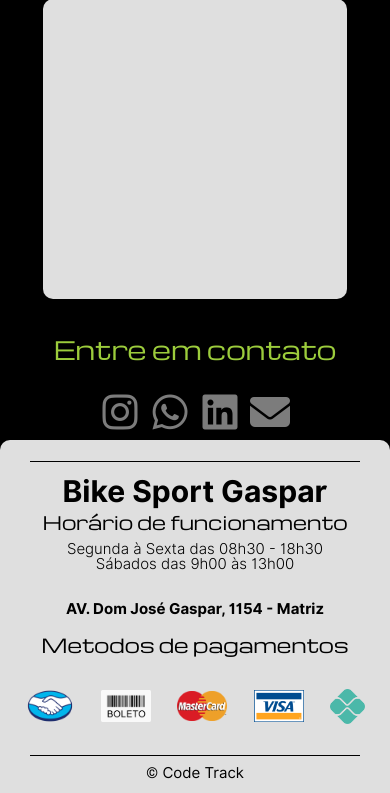
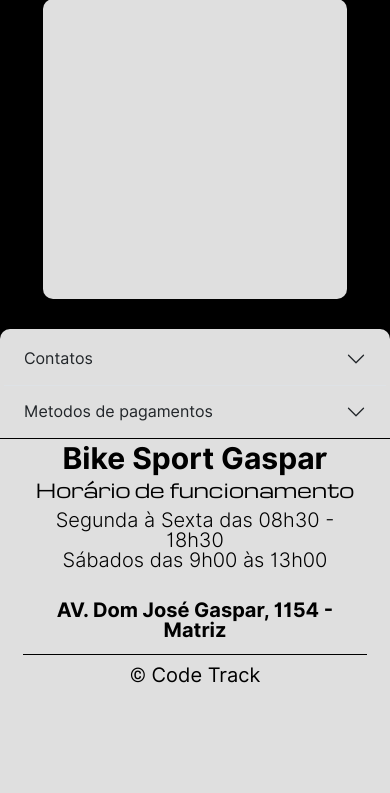
Before and after one commit to MarcusVBMoreira/Bike-Sports-Gaspar, a PHP site: page /bike-sports-gaspar/ in a window 390 px wide. Shown: the part 962-1755 px from the top of the page. After the commit the page ends 1645 px from the top, so only its background shows below. Run offline with PHP 8.4, Linux system fonts and the light colour scheme; data that the repository does not hold is empty.

Commit message:
footer-responsivo

```diff
--- /dev/null
+++ b/app/assets/components/footer-responsivo.php
@@ -0,0 +1,90 @@
+<!DOCTYPE html>
+<html lang="pt-br">
+    <head>
+        <meta charset="UTF-8">
+        <meta name="viewport" content="width=device-width, initial-scale=1.0">
+        <link rel="stylesheet" href="assets/css/components/footer-responsivo.css">
+    </head>
+    <body>
+        <footer class="footer-resp">
+            <div class="accordion accordion-flush" id="accordionFlushExample">
+                <div class="accordion-item">
+                  <h2 class="accordion-header">
+                    <button class="accordion-button collapsed" type="button" data-bs-toggle="collapse" data-bs-target="#flush-collapseOne" aria-expanded="false" aria-controls="flush-collapseOne">
+                        Contatos
+                    </button>
+                  </h2>
+                  <div id="flush-collapseOne" class="accordion-collapse collapse" data-bs-parent="#accordionFlushExample">
+                    <div class="accordion-body">
+                        <div class="container-contact">
+                            <div class="contacts">
+                                <a target="_blank" href="">
+                                    <div class="icon-contact">
+                                        <i class="fa-brands fa-instagram"></i>
+                                    </div>
+                                </a>
+                                <a target="_blank" href="">
+                                    <div class="icon-contact">
+                                        <i class="fa-brands fa-whatsapp"></i>
+                                    </div>
+                                </a>
+                                <a target="_blank" href="">
+                                    <div class="icon-contact">
+                                        <i class="fa-brands fa-linkedin"></i>
+                                    </div>
+                                </a>
+                                <a target="_blank" href="">
+                                    <div class="icon-contact">
+                                        <i class="fa-solid fa-envelope"></i>
+                                    </div>
+                                </a>
+                            </div>
+                        </div>
+                    </div>
+                  </div>
+                </div>
+                <div class="accordion-item">
+                  <h2 class="accordion-header">
+                    <button class="accordion-button collapsed" type="button" data-bs-toggle="collapse" data-bs-target="#flush-collapseTwo" aria-expanded="false" aria-controls="flush-collapseTwo">
+                        Metodos de pagamentos
+                    </button>
+                  </h2>
+                  <div id="flush-collapseTwo" class="accordion-collapse collapse" data-bs-parent="#accordionFlushExample">
+                    <div class="accordion-body">
+                        <div class="container-pag">
+                            <div class="item-pag">
+                                <img src="assets/img/logo-mercado-pago-icone-1024.png" alt="">
+                            </div>
+                            <div class="item-pag">
+                                <img src="assets/img/boleto-logo.png" alt="">
+                            </div>
+                            <div class="item-pag">
+                                <img src="assets/img/mastercard-icon-2048x1225-3kb6axel.png" alt="">
+                            </div>
+                            <div class="item-pag">
+                                <img src="assets/img/Old_Visa_Logo.svg.png" alt="">
+                            </div>
+                            <div class="item-pag-pix">
+                                <img src="assets/img/99538099-3b7a5d00-298b-11eb-9f4f-c3d0cd4a5280.png" alt="">
+                        </div>
+                    </div>
+                    </div>
+                  </div>
+                </div>
+            </div>
+            </div>
+            <div class="line-2"></div>
+            <h1 class="bold">Bike Sport Gaspar</h1>
+            <div class="footer_infos">
+                <div class="horarios">
+                    <h2>Horário de funcionamento</h2>
+                    <p class="light">Segunda à Sexta das 08h30 - 18h30</p>
+                    <p class="light">Sábados das 9h00 às 13h00</p>
+                    <p class="bold">AV. Dom José Gaspar, 1154 - Matriz</p>
+                </div>
+            </div>
+            <div class="line"></div>
+            <p class="copy">&copy; Code Track</p>
+        </footer>
+    </body>
+</html>
--- a/app/assets/components/footer.php
+++ b/app/assets/components/footer.php
@@ -6,7 +6,7 @@
         <link rel="stylesheet" href="assets/css/components/footer.css">
     </head>
     <body>
-        <footer>
+        <footer class="footer">
             <div class="line"></div>
             <h1 class="bold">Bike Sport Gaspar</h1>
             <div class="footer_infos">
--- a/app/assets/components/redes-sociais.php
+++ /dev/null
@@ -1,35 +0,0 @@
-<!DOCTYPE html>
-<html lang="pt-br">
-    <head>
-        <link rel="stylesheet" href="assets/css/components/redes-socias.css">
-    </head>
-    <body>
-        <section id="contato">
-            <h1>Entre em contato</h1>
-            <div class="container-contact">
-                <div class="contacts">
-                    <a target="_blank" href="">
-                        <div class="icon-contact">
-                            <i class="fa-brands fa-instagram"></i>
-                        </div>
-                    </a>
-                    <a target="_blank" href="">
-                        <div class="icon-contact">
-                            <i class="fa-brands fa-whatsapp"></i>
-                        </div>
-                    </a>
-                    <a target="_blank" href="">
-                        <div class="icon-contact">
-                            <i class="fa-brands fa-linkedin"></i>
-                        </div>
-                    </a>
-                    <a target="_blank" href="">
-                        <div class="icon-contact">
-                            <i class="fa-solid fa-envelope"></i>
-                        </div>
-                    </a>
-                </div>
-            </div>
-        </section>
-    </body>
-</html>
--- a/app/assets/css/components/btn-whats.css
+++ b/app/assets/css/components/btn-whats.css
@@ -13,6 +13,7 @@
 
 .pop-up{
     position: fixed;
+    z-index: 999;
     bottom: 1%;
     right: 1%;
     width: 60px;
--- a/app/assets/css/components/card-produto.css
+++ b/app/assets/css/components/card-produto.css
@@ -19,7 +19,7 @@
     background-color: var(--Branco-Cor);
     margin-bottom: 2%;
     padding: 2%;
-    border-radius: 5px;
+    border-radius: 15px;
 }
 .img_produto{
     width: 100%;
--- /dev/null
+++ b/app/assets/css/components/footer-responsivo.css
@@ -0,0 +1,97 @@
+:root{
+    --Preto-Cor: #000;
+    --Branco-Cor: #FFF;
+    --Cinza-Cor: #969696;
+    --CinzaClaro-Cor: #DFDFDF;
+    --Verde-Cor: #9CCC3C;
+    --Amarelo-Cor: #F2EA01;
+    --Vermelho-Cor: #E72526;
+    --Azul-Cor: #00C1EC;
+    --Laranja-Cor: #F24701;
+}
+
+.footer-resp{
+    display: none;
+}
+
+@media screen and (max-width: 800px){
+    .footer-resp{
+        display: flex;
+        z-index: 0;
+    }
+
+    .accordion{
+        width: 100%;
+        margin: 0;
+    }
+
+    .accordion-item{
+        background-color: var(--CinzaClaro-Cor);
+    }
+    .accordion-header{
+        background-color: var(--CinzaClaro-Cor);
+    }
+    .accordion-button{
+        background-color: var(--CinzaClaro-Cor);
+    }
+    .accordion-button:focus{
+        background-color: var(--CinzaClaro-Cor);
+        border: none;
+    }
+    .line-2{
+        width: 102%;
+        height: 1px;
+        background-color: var(--Preto-Cor);
+    }
+
+    .container-contact{
+        display: flex;
+        align-items: center;
+        justify-content: center;
+        flex-direction: column;
+        margin: 0 auto;
+    }
+
+    .icon-contact{
+        display: flex;
+        align-items: center;
+        justify-content: center;
+    }
+
+    .icon-contact i{
+        display: flex;
+        width: 80px;
+        font-size: 50px;
+        transition: .5s ease;
+        justify-content: center;
+    }
+
+    .contacts a{
+        text-decoration: none;
+    }
+
+    .contacts{
+        display: flex;
+        flex-wrap: wrap;
+        width: 100%;
+        height: 100%;
+        justify-content: space-evenly;
+        align-items: center;
+    }
+
+    .fa-instagram{
+        background: linear-gradient(45deg, #ff00b1, #ff0076, #ff0027, #ffa200);
+        -webkit-background-clip: text;
+        -webkit-text-fill-color: transparent;
+    }
+
+    .fa-whatsapp{
+        color: #10e033;
+    }
+    .fa-linkedin{
+        color: #4e61af;
+    }
+    .fa-envelope{
+        color: #f13918;
+    }
+}
--- a/app/assets/css/components/footer.css
+++ b/app/assets/css/components/footer.css
@@ -101,31 +101,8 @@ footer p{
     width: 100%;
 }
 
-
-/* !RESPONSIVIDADE DO FOOTER! */
-
-/* *CELULAR* */
-@media screen and (max-width: 480px) {
-    footer{
-        padding: 3%;
-    }
-    .footer_infos h2{
-        font-size: 1.15em;
-    }
-    footer p{
-        font-size: 15px
+@media screen and (max-width: 800px) {
+    .footer{
+        display: none;
     }
 }
-
-@media screen and (max-width: 800px) {
-    .footer_infos{
-        display: flex;
-        flex-direction: column;
-        justify-content: center;
-        align-items: center;
-    }
-
-    .metod-pag{
-        width: 100%;
-    }
-}
--- a/app/index.php
+++ b/app/index.php
@@ -33,10 +33,10 @@
       require('assets/components/btn-whats.php');
     ?>
     <?php
-      require('assets/components/redes-sociais.php');
+      require('assets/components/footer.php');
     ?>
     <?php
-      require('assets/components/footer.php');
+      require('assets/components/footer-responsivo.php');
     ?>
   </body>
 </html>
```
